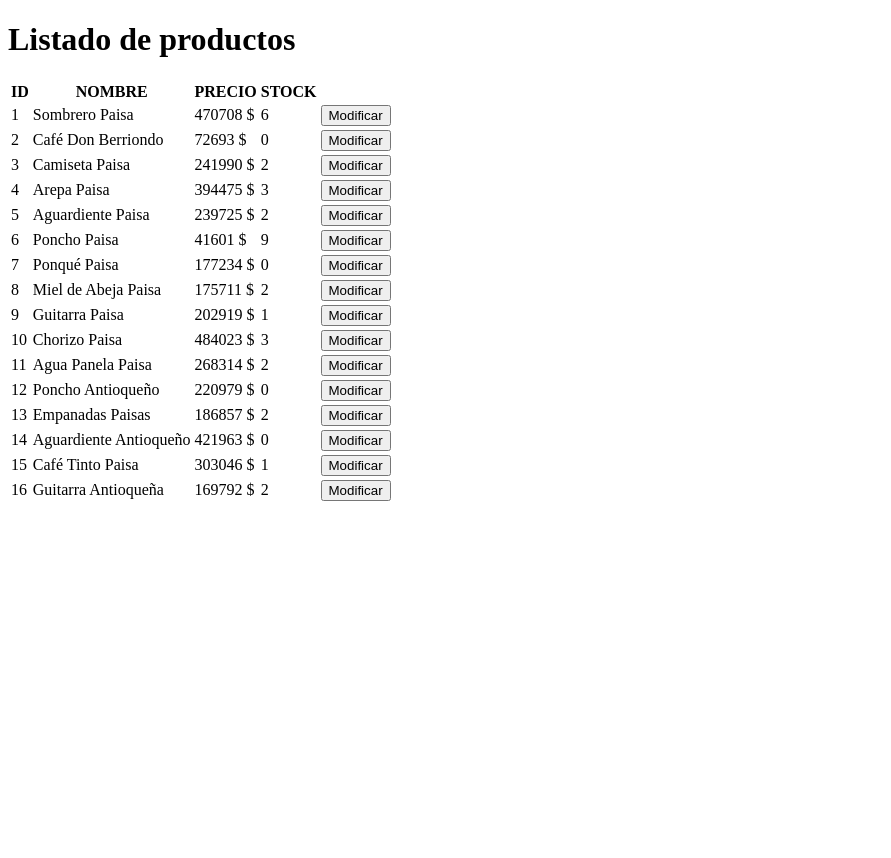
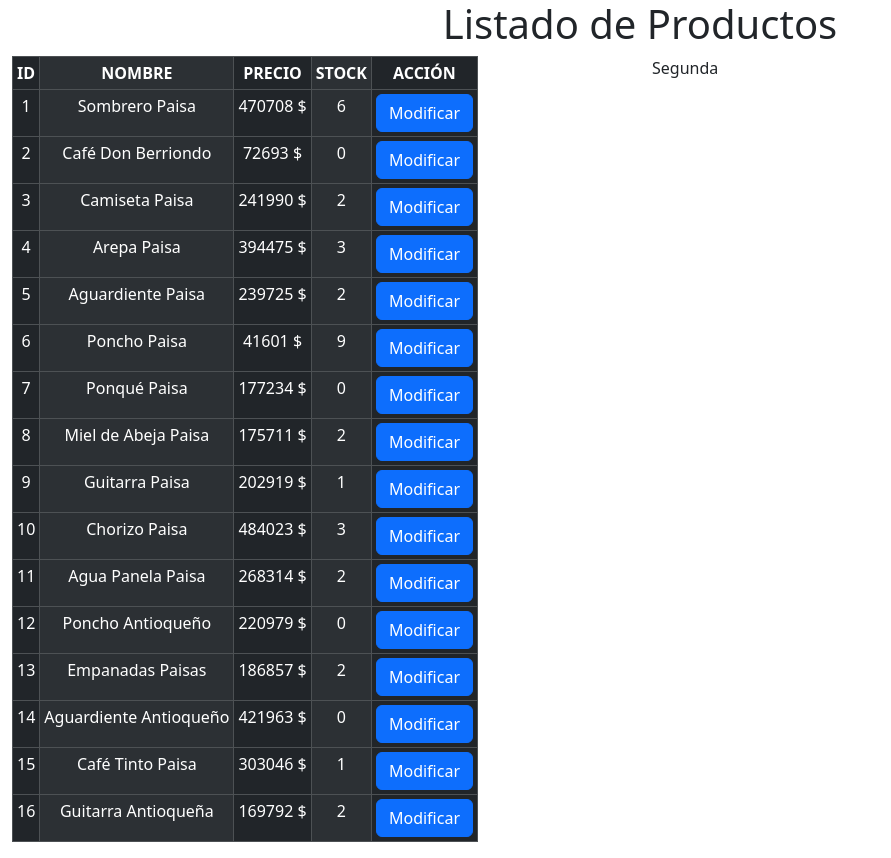
Before and after one commit to JPHITA/El-berriondo, a React (Vite) app in the folder frontend/: page /listadoProductos in a window 1280 px wide. Shown: the whole page, without its empty margins (0-891 px from the left). Before the commit the page ends 800 px from the top, so only its background shows below. Built offline with nearby package versions, Linux system fonts and the light colour scheme.

Commit message:
Se agregan importes a Bootstrap. y se mejora la presentacion del listado de productos.

```diff
--- a/frontend/src/Admin/Components/ButtonModificarProducto.tsx
+++ b/frontend/src/Admin/Components/ButtonModificarProducto.tsx
@@ -15,7 +15,7 @@ export const ButtonModificarProducto = () => {
 
         <Modal show={show} onHide={handleClose}>
         <Modal.Header closeButton>
-          <Modal.Title>Cabeza de Modal</Modal.Title>
+          <Modal.Title>MODIFICAR PRODUCTO : </Modal.Title>
         </Modal.Header>
         <Modal.Body>Cuerpo de Modal</Modal.Body>
         <Modal.Footer>
--- a/frontend/src/Admin/Pages/listadoProductosPage.tsx
+++ b/frontend/src/Admin/Pages/listadoProductosPage.tsx
@@ -1,35 +1,41 @@
 import Table from 'react-bootstrap/Table';
-import Container from 'react-bootstrap/Container';
+import {Container, Row, Col }from 'react-bootstrap';
 import { MockProductos, Producto } from '../Mocks/registroProductos';
 import { ButtonModificarProducto } from '../Components/ButtonModificarProducto';
 
 export const ListadoProductosPage = () => {
 
     return (
-        <Container>
-            <h1>Listado de productos</h1>
-            <Table bordered striped='columns' variant='dark' size="sm">
+        <Container fluid>
+            <h1 style={{textAlign: "center"}}>Listado de Productos</h1>
+            <Row>
+                <Col style={{display:'flex', justifyContent:'left'}}>
+                    <Table responsive bordered striped='columns' size="sm" variant='dark'>
                     <thead>
                         <tr>
-                <th>ID</th>
-                <th>NOMBRE</th>
-                <th>PRECIO</th>
-                <th>STOCK</th>
+                        <th style={{textAlign: "center"}}>ID</th>
+                        <th style={{textAlign: "center"}} >NOMBRE</th>
+                        <th style={{textAlign: "center"}} >PRECIO</th>
+                        <th style={{textAlign: "center"}} >STOCK</th>
+                        <th style={{textAlign: "center"}} >ACCIÓN</th>
                         </tr>
                     </thead>
                     <tbody>
                     {MockProductos.map((item,index) => {
                         return(
                         <tr key={index}>
-                    <td>{item.id}</td>
-                    <td>{item.nombre}</td>
-                    <td>{item.precio} $</td>
-                    <td>{item.stock}</td>
-                    <td><ButtonModificarProducto/></td>
+                            <td style={{textAlign: "center"}} >{item.id}</td>
+                            <td style={{textAlign: "center"}} >{item.nombre}</td>
+                            <td style={{textAlign: "center"}} >{item.precio} $</td>
+                            <td style={{textAlign: "center"}} >{item.stock}</td>
+                            <td style={{textAlign: "center"}} ><ButtonModificarProducto/></td>
                         </tr>
                     )})}
                     </tbody>
                     </Table>
+                    </Col>
+                    <Col>Segunda</Col>
+            </Row>
         </Container>
   );
 };
--- a/frontend/src/main.tsx
+++ b/frontend/src/main.tsx
@@ -1,5 +1,7 @@
 import React from 'react'
 import ReactDOM from 'react-dom/client'
+import 'bootstrap/dist/css/bootstrap.min.css';
+import 'bootstrap/dist/js/bootstrap.bundle.min.js';
 
 import { RouterProvider, createBrowserRouter } from 'react-router-dom';
 
```
Lines whose indentation alone changed are shown as unchanged.
